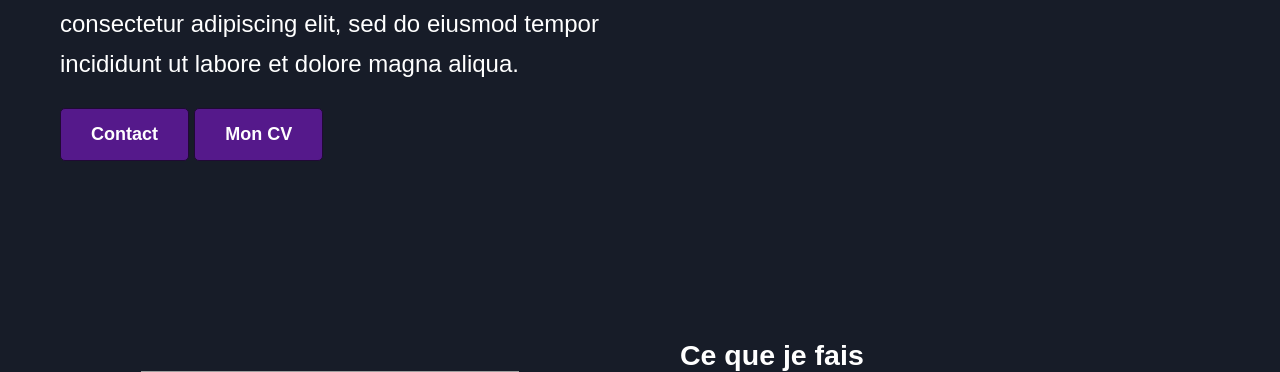
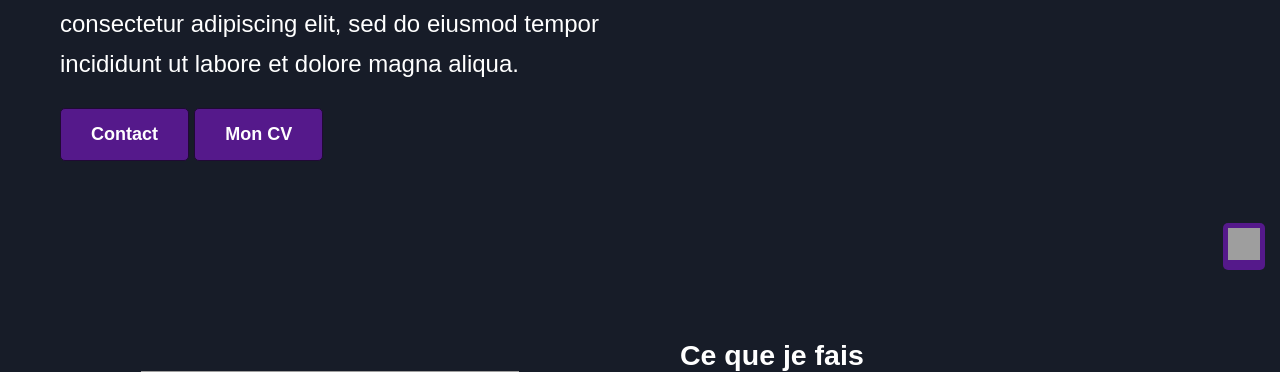
Before and after one commit to Alyaesub/portfolio-1, a PHP site: page / in a window 1280 px wide. Shown: the part 515-887 px from the top of the page. Run offline with PHP 8.4, Linux system fonts and the light colour scheme; grey boxes are pictures that could not be loaded.

Commit message:
add footer and gototop

```diff
--- a/index.html
+++ b/index.html
@@ -156,12 +156,22 @@
         </section>
     </main>
     <footer>
-        footer
+        <div class="credits">
+            <span>Made with enjoy <picture>
+                <source srcset="https://fonts.gstatic.com/s/e/notoemoji/latest/1fae1/512.webp" type="image/webp">
+                <img src="https://fonts.gstatic.com/s/e/notoemoji/latest/1fae1/512.gif" alt="🫡" width="32" height="32">
+                </picture></span>
+            <span>© 2024 Reynier Pascal</span>
+        </div>
     </footer>
     <div id="loader">
         <div class="loader"></div>
     </div>
-
-
+    <a id="gototop" href="#">
+        <picture>
+            <source srcset="https://fonts.gstatic.com/s/e/notoemoji/latest/261d_fe0f/512.webp" type="image/webp">
+            <img src="https://fonts.gstatic.com/s/e/notoemoji/latest/261d_fe0f/512.gif" alt="☝" width="32" height="32">
+            </picture>
+    </a>
 </body>
 </html>
--- a/styles/css/main.css
+++ b/styles/css/main.css
@@ -111,6 +111,18 @@ picture.emoji-gif img {
   .header-website .logo img {
     max-width: 90%;
   }
+}
+
+#gototop {
+  position: fixed;
+  bottom: 15px;
+  right: 15px;
+  display: block;
+  background-color: #55198b;
+  border-radius: 5px;
+  color: #ffffff;
+  text-decoration: none;
+  padding: 5px;
 }
 
 html {
@@ -415,4 +427,13 @@ body {
   to {
     padding-right: 2%;
   }
+}
+footer {
+  padding: 30px;
+}
+footer .credits {
+  display: flex;
+  justify-content: center;
+  align-items: center;
+  flex-direction: column;
 }/*# sourceMappingURL=main.css.map */
--- /dev/null
+++ b/styles/sass/_footer.scss
@@ -0,0 +1,9 @@
+footer {
+    padding: 30px;
+    .credits {
+        display: flex;
+        justify-content: center;
+        align-items: center;
+        flex-direction: column;
+    }
+}
--- a/styles/sass/_layout.scss
+++ b/styles/sass/_layout.scss
@@ -108,3 +108,15 @@ picture.emoji-gif {
     }
 
 }
+
+#gototop {
+    position: fixed;
+    bottom: 15px;
+    right: 15px;
+    display: block;
+    background-color: $primary;
+    border-radius: 5px;
+    color: $white;
+    text-decoration: none;
+    padding: 5px;
+}
--- a/styles/sass/main.scss
+++ b/styles/sass/main.scss
@@ -6,3 +6,4 @@
 @import "components";
 @import "button";
 @import "animations";
+@import "footer";
```
Also changed, not shown: asset/pp-footer.png (added), 1 other file.
